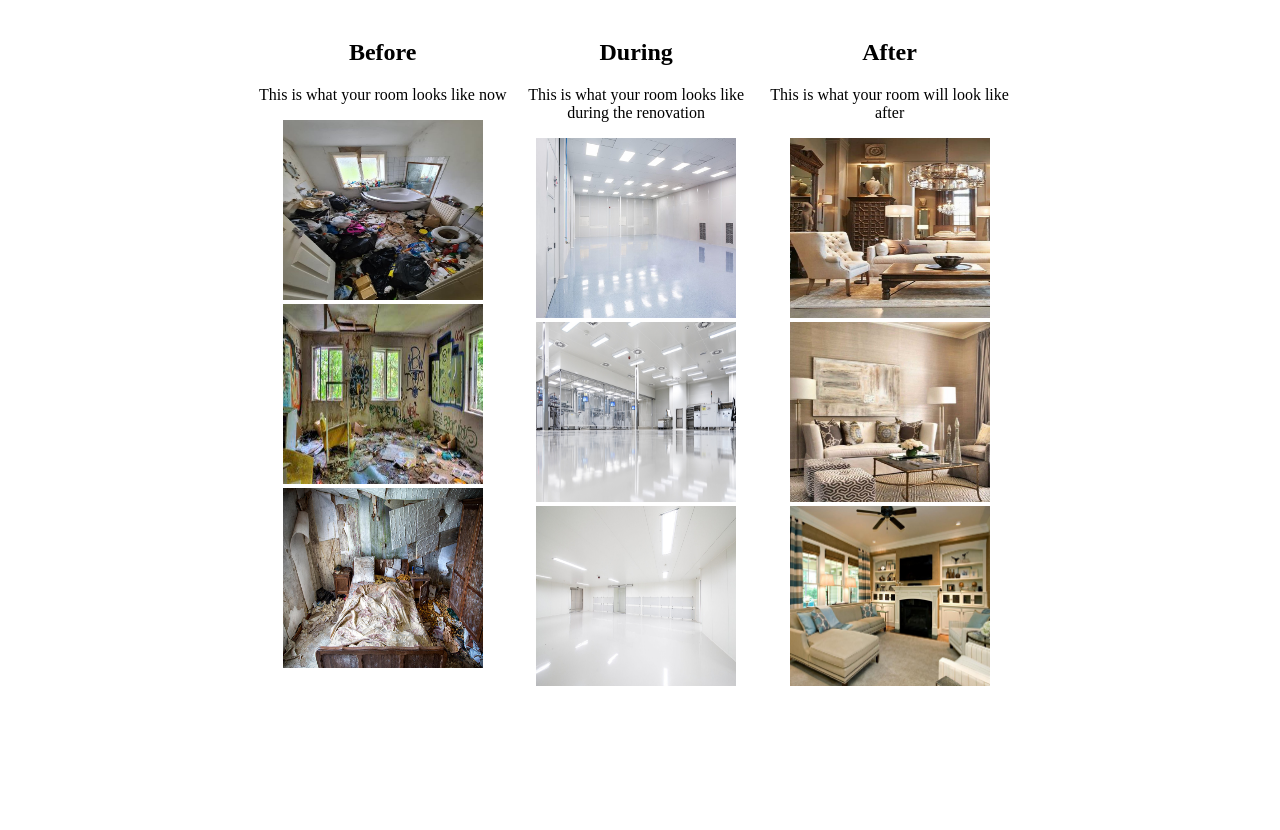
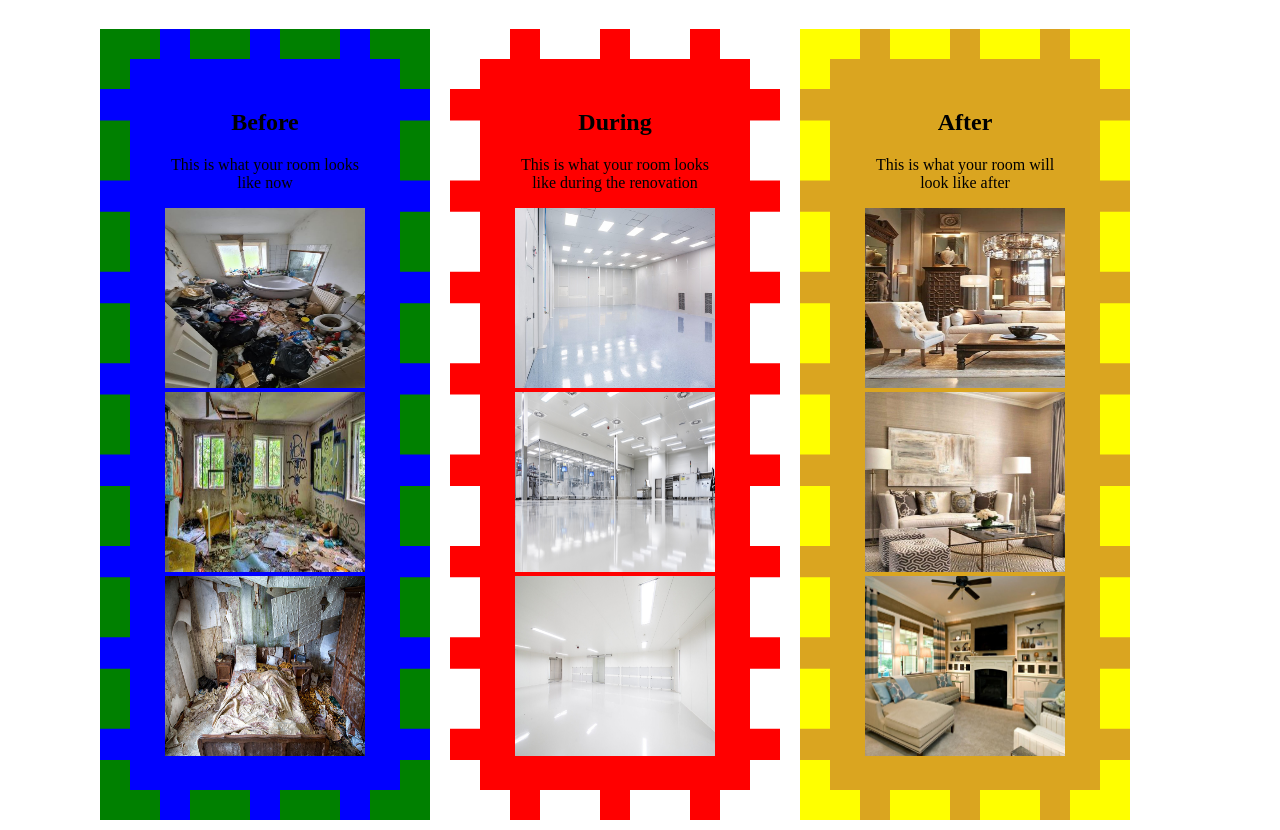
Before and after one commit to jacksonlevine/interiorDecoratorWebsite, a plain HTML site: page index.html in a window 1280 px wide. Shown: the part 61-891 px from the top of the page. Before the commit the page ends 800 px from the top, so only its background shows below. Drawn offline with Linux system fonts and the light colour scheme.

```diff
--- a/css/styles.css
+++ b/css/styles.css
@@ -1,15 +1,46 @@
-.column {
+.column1 {
   float:left;
-  width:33%;
+  width:30%;
+  padding: 30px;
+  border:30px dashed green;
+  background-color:blue;
+  box-sizing:border-box;
+  margin:10px;
+}
+
+.column2 {
+  float:left;
+  width:30%;
+  padding: 30px;
+  border:30px dashed white;
+  background-color:red;
+  box-sizing:border-box;
+  margin:10px;
+}
+
+.column3 {
+  float:left;
+  margin:10px;
+  width:30%;
+  padding: 30px;
+  border:30px dashed yellow;
+  background-color:goldenrod;
+  box-sizing:border-box;
+}
+
+.container {
+
+  width:1100px;
+  margin:0 auto;
+  position:relative
 }
 
 img {
   width:200px;
   height:180px;
+  float:none;
 }
 
 body {
-  text-align: center;
-  margin-left:20%;
-  margin-right:20%;
+  text-align:center;
 }
--- a/index.html
+++ b/index.html
@@ -3,9 +3,12 @@
  <head>
   <link href="css/styles.css" rel="stylesheet" type="text/css">
   <title>Interior Decoration!</title>
+
+</head>
+<body>
+  <div class="container">
   <h1>Interior Decoration</h1>
-
-  <div class="column">
+    <div class="column1">
       <h2>Before</h2>
       <p>This is what your room looks like now</p>
       <img class="img" src="img/before1.jpg" alt="a boring room">
@@ -14,7 +17,7 @@
     </div>
 
 
-  <div class="column">
+   <div class="column2">
       <h2>During</h2>
       <p>This is what your room looks like during the renovation</p>
       <img class="img" src="img/during1.jpg" alt="a demolished room">
@@ -22,14 +25,14 @@
       <img class="img" src="img/during3.jpg" alt="a demolished room">
     </div>
 
-
-  <div class="column">
+   <div class="column3">
       <h2>After</h2>
       <p>This is what your room will look like after</p>
       <img class="img" src="img/after1.jpg" alt="a beautiful room">
       <img class="img" src="img/after2.jpg" alt="a beautiful room">
       <img class="img" src="img/after3.jpeg" alt="a beautiful room">
    </div>
+  </div>
+</body>
 
- </head>
 </html>
```
Lines whose indentation alone changed are shown as unchanged.
